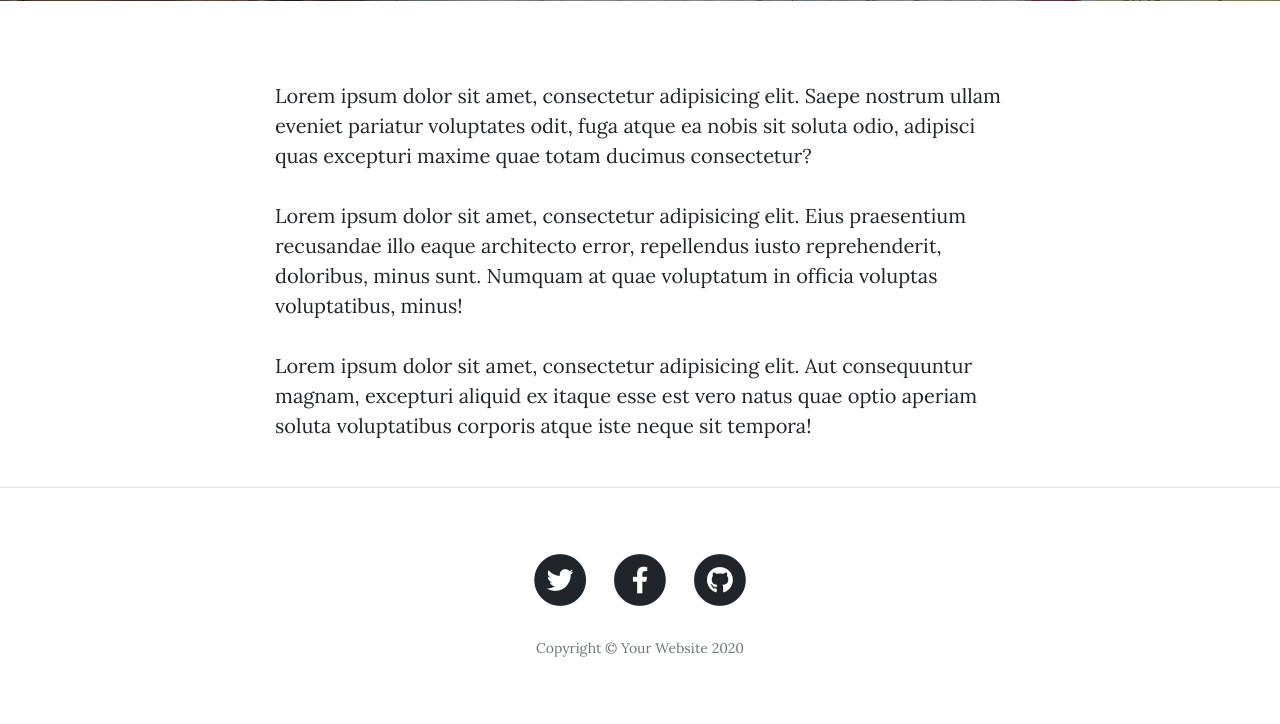
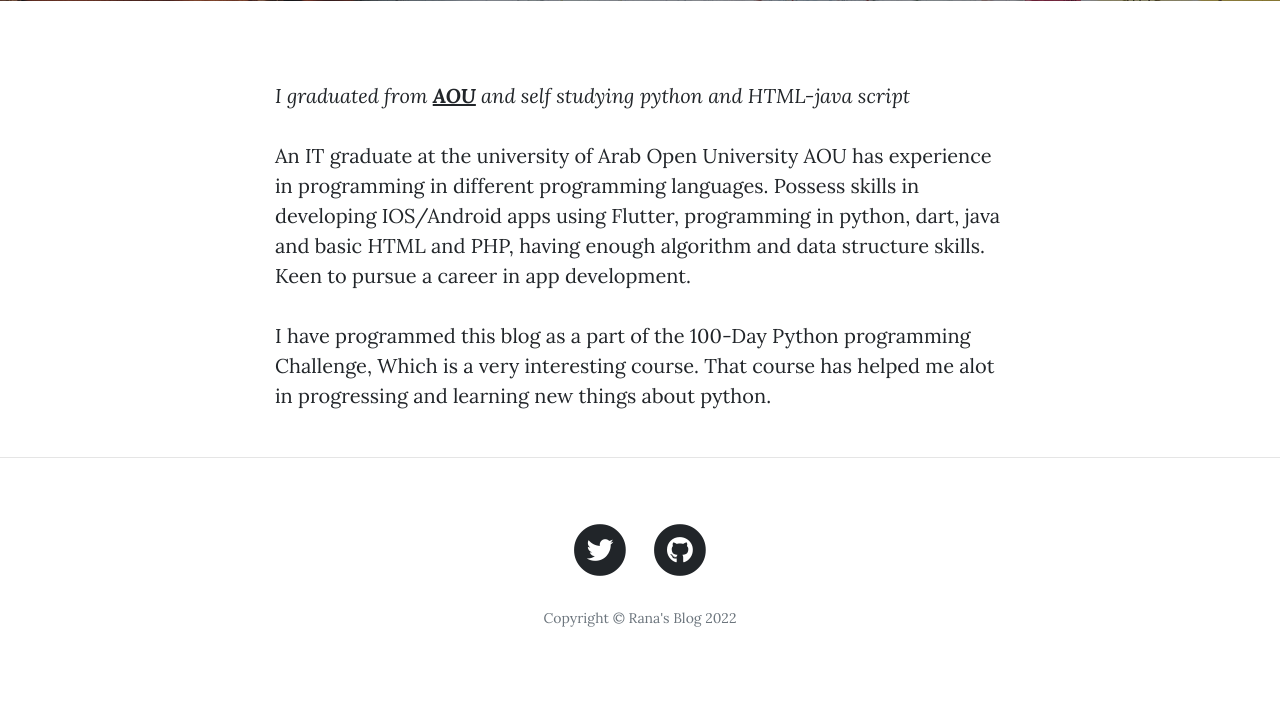
Before and after one commit to RanaHafez/Rana-blog, a Flask app: page /about in a window 1280 px wide. Shown: the part 531-1255 px from the top of the page. After the commit the page ends 1158 px from the top, so only its background shows below. Run offline with Flask 2, Linux system fonts and the light colour scheme; some libraries are stand-ins or nearby versions.

Commit message:
Adding The info on the About, Adding info for contacting.

```diff
--- a/main.py
+++ b/main.py
@@ -182,7 +182,7 @@ def about():
     return render_template("about.html", current_user=current_user)
 
 
-@app.route("/contact")
+@app.route("/contact", methods=["POST", "GET"])
 def contact():
     return render_template("contact.html", current_user=current_user)
 
--- a/templates/about.html
+++ b/templates/about.html
@@ -19,9 +19,9 @@
   <div class="container">
     <div class="row">
       <div class="col-lg-8 col-md-10 mx-auto">
-        <p>Lorem ipsum dolor sit amet, consectetur adipisicing elit. Saepe nostrum ullam eveniet pariatur voluptates odit, fuga atque ea nobis sit soluta odio, adipisci quas excepturi maxime quae totam ducimus consectetur?</p>
-        <p>Lorem ipsum dolor sit amet, consectetur adipisicing elit. Eius praesentium recusandae illo eaque architecto error, repellendus iusto reprehenderit, doloribus, minus sunt. Numquam at quae voluptatum in officia voluptas voluptatibus, minus!</p>
-        <p>Lorem ipsum dolor sit amet, consectetur adipisicing elit. Aut consequuntur magnam, excepturi aliquid ex itaque esse est vero natus quae optio aperiam soluta voluptatibus corporis atque iste neque sit tempora!</p>
+        <p><em>I graduated from <strong><a href="https://www.arabou.edu.sa/Pages/default.aspx">AOU</a></strong> and self studying python and HTML-java script</em></p>
+        <p>An IT graduate at the university of Arab Open University AOU has experience in programming in different programming languages. Possess skills in developing IOS/Android apps using Flutter, programming in python, dart, java and basic HTML and PHP, having enough algorithm and data structure skills. Keen to pursue a career in app development.</p>
+        <p>I have programmed this blog as a part of the 100-Day Python programming Challenge, Which is a very interesting course. That course has helped me alot in progressing and learning new things about python.</p>
       </div>
     </div>
   </div>
--- a/templates/contact.html
+++ b/templates/contact.html
@@ -23,7 +23,7 @@
         <!-- Contact Form - Enter your email address on line 19 of the mail/contact_me.php file to make this form work. -->
         <!-- WARNING: Some web hosts do not allow emails to be sent through forms to common mail hosts like Gmail or Yahoo. It's recommended that you use a private domain email address! -->
         <!-- To use the contact form, your site must be on a live web host with PHP! The form will not work locally! -->
-        <form name="sentMessage" id="contactForm" novalidate>
+        <form name="sentMessage" id="contactForm" action="{{ url_for('contact') }}" mehtod="post">
           <div class="control-group">
             <div class="form-group floating-label-form-group controls">
               <label>Name</label>
--- a/templates/footer.html
+++ b/templates/footer.html
@@ -5,23 +5,23 @@
         <div class="col-lg-8 col-md-10 mx-auto">
           <ul class="list-inline text-center">
             <li class="list-inline-item">
-              <a href="#">
+              <a href="https://twitter.com/ProgrammerShy">
                 <span class="fa-stack fa-lg">
                   <i class="fas fa-circle fa-stack-2x"></i>
                   <i class="fab fa-twitter fa-stack-1x fa-inverse"></i>
                 </span>
               </a>
             </li>
+<!--            <li class="list-inline-item">-->
+<!--              <a href="#">-->
+<!--                <span class="fa-stack fa-lg">-->
+<!--                  <i class="fas fa-circle fa-stack-2x"></i>-->
+<!--                  <i class="fab fa-facebook-f fa-stack-1x fa-inverse"></i>-->
+<!--                </span>-->
+<!--              </a>-->
+<!--            </li>-->
             <li class="list-inline-item">
-              <a href="#">
-                <span class="fa-stack fa-lg">
-                  <i class="fas fa-circle fa-stack-2x"></i>
-                  <i class="fab fa-facebook-f fa-stack-1x fa-inverse"></i>
-                </span>
-              </a>
-            </li>
-            <li class="list-inline-item">
-              <a href="#">
+              <a href="https://github.com/RanaHafez">
                 <span class="fa-stack fa-lg">
                   <i class="fas fa-circle fa-stack-2x"></i>
                   <i class="fab fa-github fa-stack-1x fa-inverse"></i>
@@ -29,7 +29,7 @@
               </a>
             </li>
           </ul>
-          <p class="copyright text-muted">Copyright &copy; Your Website 2020</p>
+          <p class="copyright text-muted">Copyright &copy; Rana's Blog 2022</p>
         </div>
       </div>
     </div>
```
